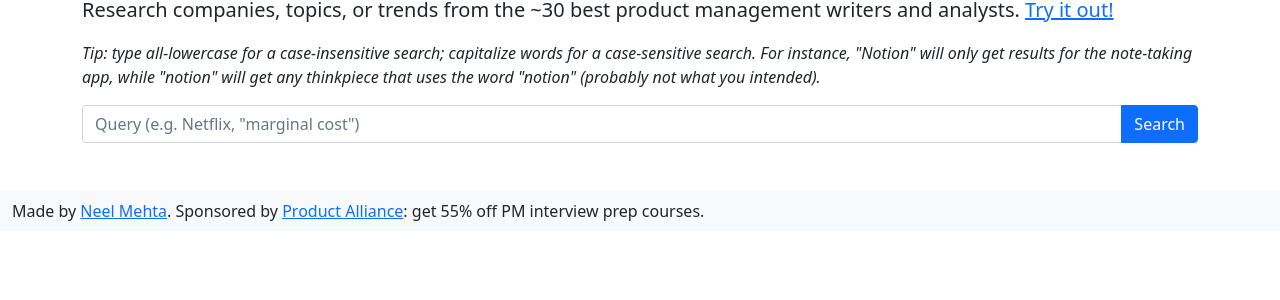
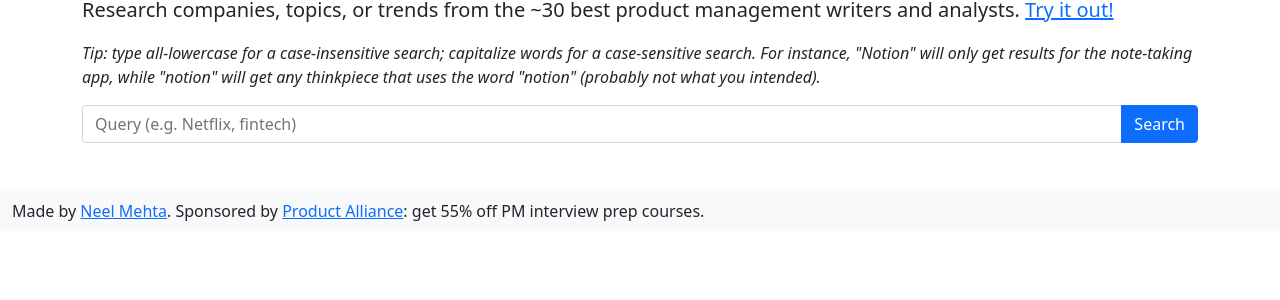
Before and after one commit to hathix/pm-thinkpieces, a Flask app: page /search in a window 1280 px wide. Shown: the part 117-417 px from the top of the page. Run offline with Flask 2, Linux system fonts and the light colour scheme.

Commit message:
new sample search

```diff
--- a/feeds.py
+++ b/feeds.py
@@ -24,6 +24,7 @@ def get_feeds():
         "insilico",
         "caseload",
         "theprescription",
+        "axial", # it's about inventions in life sciences; OK writing but good list of companies
 
         # EdTech
         "meganoconnor",
--- a/templates/macros.html
+++ b/templates/macros.html
@@ -11,7 +11,7 @@
     <div class="input-group mb-3">
       <input type="text" name="query" class="form-control"
         autocapitalize="none" required
-        placeholder='Query (e.g. Netflix, "marginal cost")'
+        placeholder='Query (e.g. Netflix, fintech)'
         value="{{ query }}">
       <button class="btn btn-primary" type="submit">Search</button>
     </div>
```
Also changed, not shown: 3 other files.
